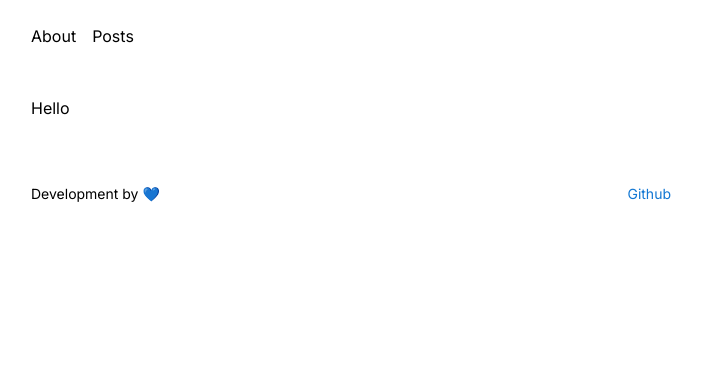
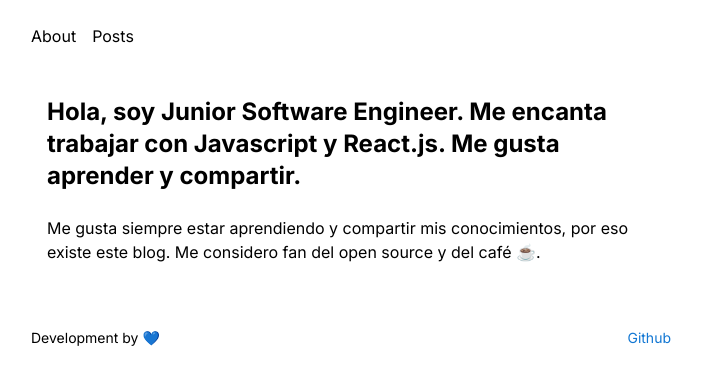
Before and after one commit to byandrev/blog, a Next.js app: page / in a window 1280 px wide. Shown: the top 384 px of the page, without its empty margins (289-991 px from the left). Built offline with nearby package versions, Linux system fonts and the light colour scheme.

Commit message:
create homepage

```diff
--- a/src/app/layout.tsx
+++ b/src/app/layout.tsx
@@ -20,7 +20,9 @@ export default function RootLayout({
 }) {
   return (
     <html lang="es">
-      <body className={inter.className}>
+      <body
+        className={`bg-white text-gray-700 antialiased" ${inter.className}`}
+      >
         <Header />
         <Container>{children}</Container>
         <Footer />
--- a/src/app/page.tsx
+++ b/src/app/page.tsx
@@ -1,3 +1,25 @@
-export default function Home() {
-  return <div>Hello</div>;
+import Image from "next/image";
+
+import Container from "@/components/Container";
+
+function Home() {
+  return (
+    <>
+      <Container>
+        <div className="space-y-6">
+          <h1 className="text-2xl font-bold">
+            Hola, soy Junior Software Engineer. Me encanta trabajar con
+            Javascript y React.js. Me gusta aprender y compartir.
+          </h1>
+          <p>
+            Me gusta siempre estar aprendiendo y compartir mis conocimientos,
+            por eso existe este blog. Me considero fan del open source y del
+            café ☕.
+          </p>
+        </div>
+      </Container>
+    </>
+  );
 }
+
+export default Home;
--- a/src/components/Container.tsx
+++ b/src/components/Container.tsx
@@ -3,7 +3,7 @@ type ContainerProps = {
 };
 
 function Container({ children }: ContainerProps) {
-  return <div className="container max-w-2xl m-auto px-4">{children}</div>;
+  return <div className="container max-w-2xl mx-auto px-4">{children}</div>;
 }
 
 export default Container;
```
